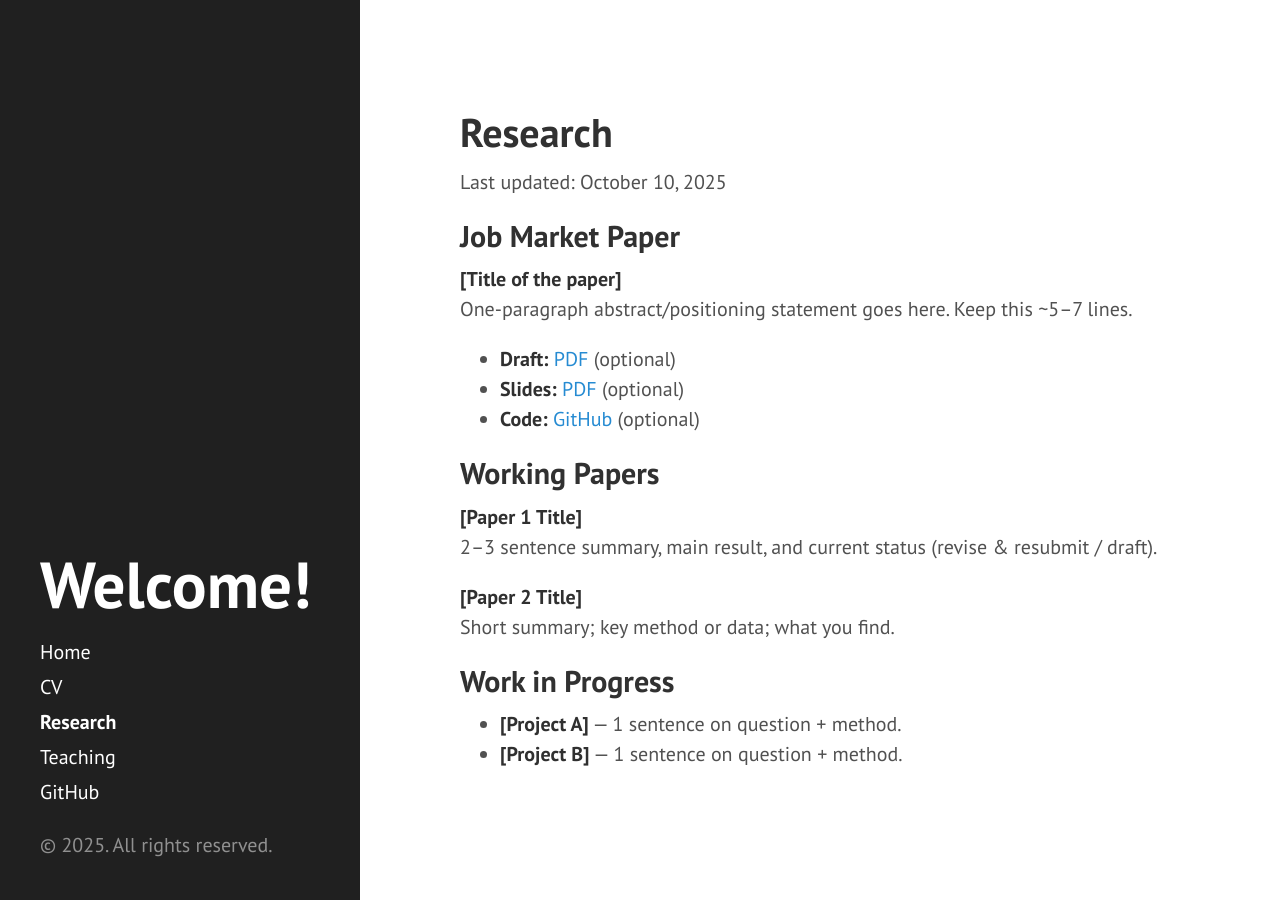
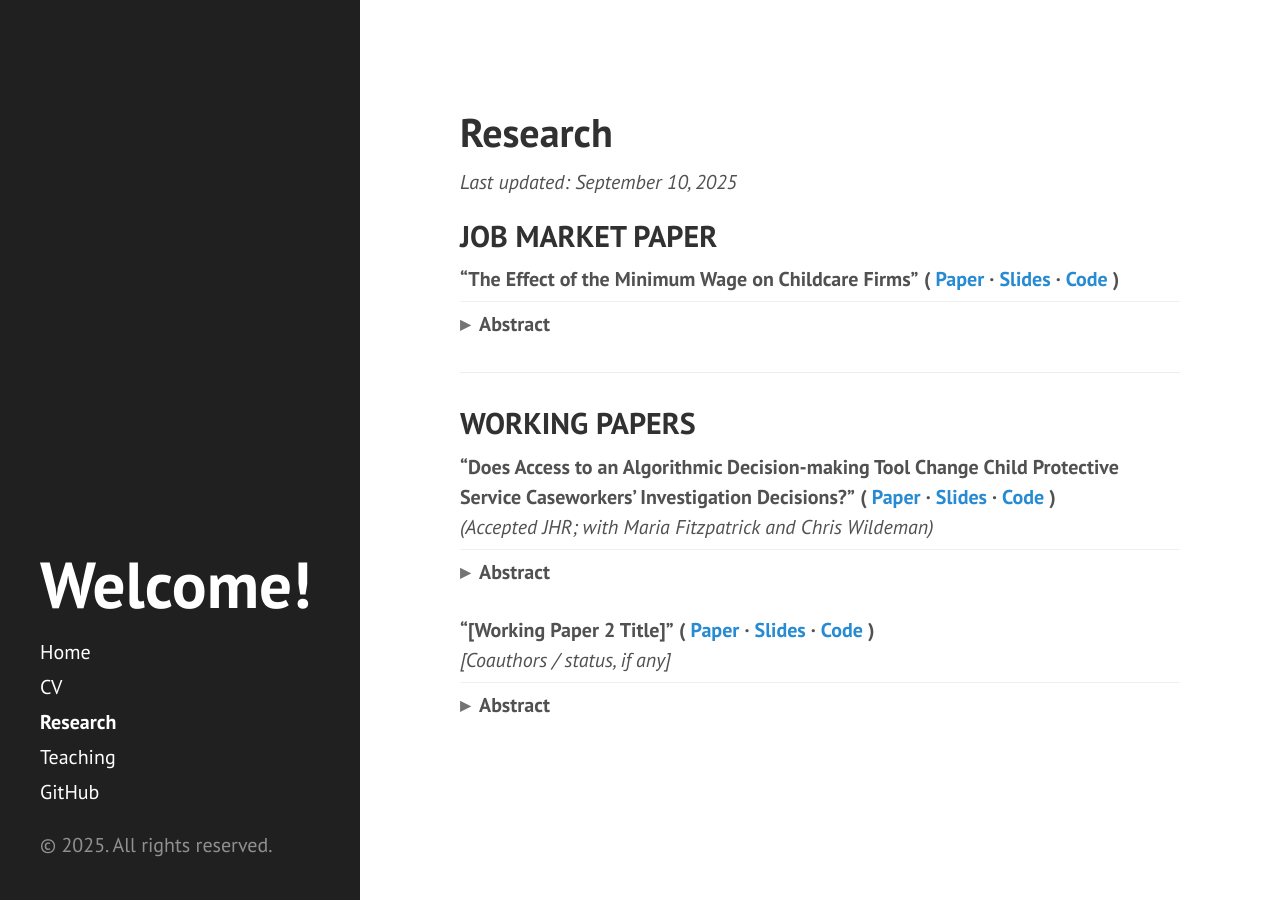
Before and after one commit to jwilhoite/jwilhoite.github.io, a Jekyll site: the page built from research.md, in a window 1280 px wide. Built offline with Jekyll 4.4.1, drawn with Linux system fonts in a browser that asks for light colours.

Commit message:
Update research.md

```diff
--- a/research.md
+++ b/research.md
@@ -2,27 +2,74 @@
 layout: default
 title: "Research"
 permalink: /research/
+last_updated: 2025-09-10
 ---
 
 # Research
+_Last updated: {{ page.last_updated | date: "%B %d, %Y" }}_
 
-Last updated: October 10, 2025
+## JOB MARKET PAPER
 
-## Job Market Paper
-**[Title of the paper]**
-One-paragraph abstract/positioning statement goes here. Keep this ~5–7 lines.
+<div class="paper-row">
+  <span class="paper-title">“The Effect of the Minimum Wage on Childcare Firms”</span>
+  <span class="paper-links">
+    ( <a href="{{ '/public/papers/jmp.pdf' | relative_url }}">Paper</a> ·
+      <a href="{{ '/public/slides/jmp_slides.pdf' | relative_url }}">Slides</a> ·
+      <a href="https://github.com/jwilhoite/JMP-code">Code</a> )
+  </span>
+</div>
 
-- **Draft:** <a href="{{ site.baseurl }}/assets/papers/jmp_draft.pdf">PDF</a> (optional)
-- **Slides:** <a href="{{ site.baseurl }}/assets/slides/jmp_slides.pdf">PDF</a> (optional)
-- **Code:** <a href="https://github.com/yourusername/jmp-repo">GitHub</a> (optional)
+<details class="abstract">
+  <summary>Abstract</summary>
+  <div class="body">
+    <!-- Replace with your actual abstract -->
+    <p>
+      [Your abstract text here.] Briefly state the question, identification,
+      main estimates, and contribution. Keep this 10–15 lines for readability.
+    </p>
+  </div>
+</details>
 
-## Working Papers
-**[Paper 1 Title]**
-2–3 sentence summary, main result, and current status (revise & resubmit / draft).
+---
 
-**[Paper 2 Title]**
-Short summary; key method or data; what you find.
+## WORKING PAPERS
 
-## Work in Progress
-- **[Project A]** — 1 sentence on question + method.
-- **[Project B]** — 1 sentence on question + method.
+<div class="paper-row">
+  <span class="paper-title">“Does Access to an Algorithmic Decision-making Tool Change Child Protective Service Caseworkers’ Investigation Decisions?”</span>
+  <span class="paper-links">
+    ( <a href="{{ '/public/papers/algorithmic_cps.pdf' | relative_url }}">Paper</a> ·
+      <a href="{{ '/public/slides/algorithmic_cps_slides.pdf' | relative_url }}">Slides</a> ·
+      <a href="https://github.com/jwilhoite/algorithmic-cps">Code</a> )
+  </span>
+  <br>
+  <em>(Accepted JHR; with Maria Fitzpatrick and Chris Wildeman)</em>
+</div>
+
+<details class="abstract">
+  <summary>Abstract</summary>
+  <div class="body">
+    <p>
+      Over 40% of children experience maltreatment before adulthood, leading to
+      negative outcomes and social costs. [Your abstract paragraph…]
+    </p>
+  </div>
+</details>
+
+<!-- Example second working paper -->
+<div class="paper-row">
+  <span class="paper-title">“[Working Paper 2 Title]”</span>
+  <span class="paper-links">
+    ( <a href="{{ '/public/papers/wp2.pdf' | relative_url }}">Paper</a> ·
+      <a href="{{ '/public/slides/wp2_slides.pdf' | relative_url }}">Slides</a> ·
+      <a href="https://github.com/jwilhoite/wp2-repo">Code</a> )
+  </span>
+  <br>
+  <em>[Coauthors / status, if any]</em>
+</div>
+
+<details class="abstract">
+  <summary>Abstract</summary>
+  <div class="body">
+    <p>[Abstract text here.]</p>
+  </div>
+</details>
```
